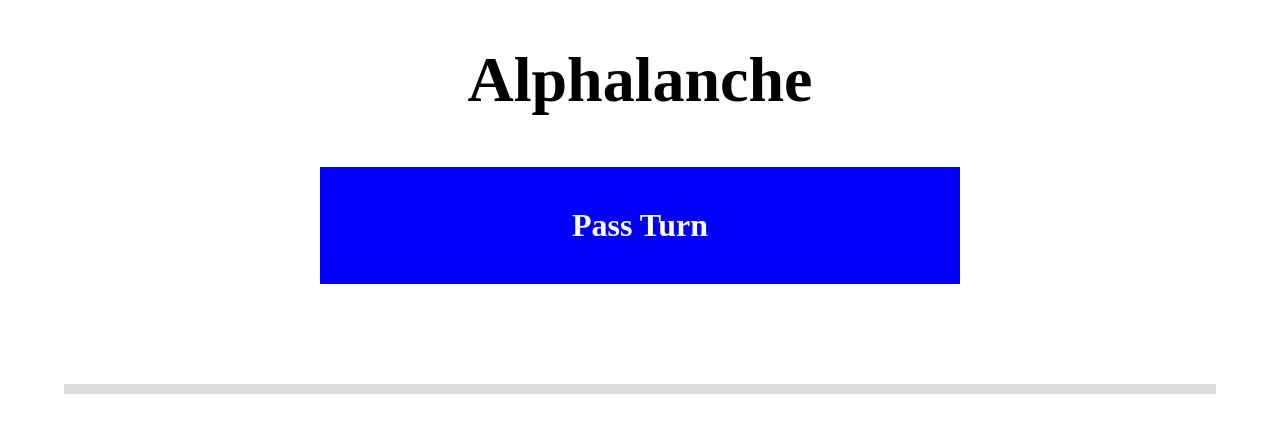
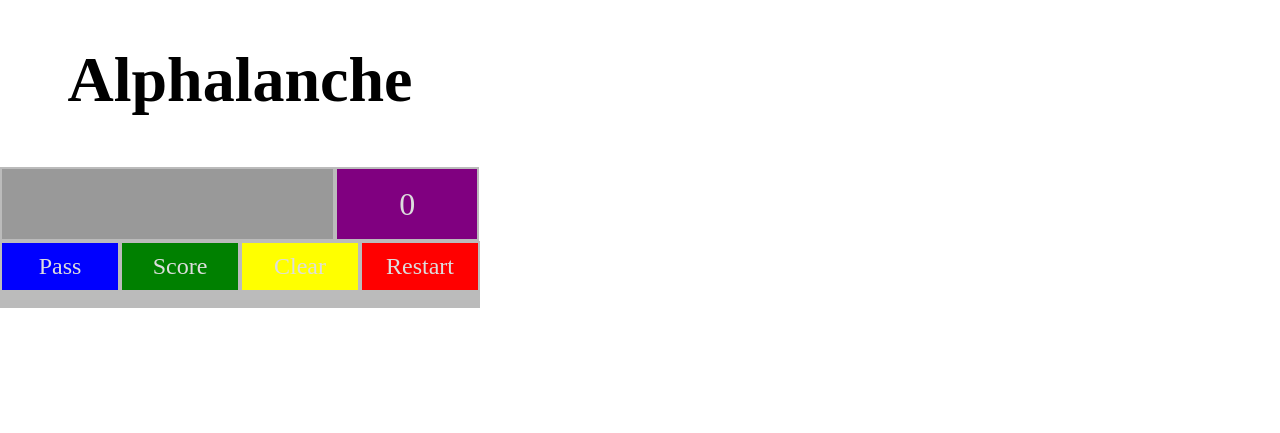
Before and after one commit to jcuffe/alphalanche, a Rails app: page / in a window 1280 px wide. Shown: the top 433 px of the page. Run offline with Rails 7, Linux system fonts and the light colour scheme; style sheets or scripts are compiled from the project's sources.

Commit message:
implemented letter selection and word scoring

```diff
--- a/app/assets/stylesheets/game.css.scss
+++ b/app/assets/stylesheets/game.css.scss
@@ -3,6 +3,10 @@
 // You can use Sass (SCSS) here: http://sass-lang.com/
 
 #container {
+    div {
+        float: left;
+    }
+    width: 480px;
 }
 
 #title {
@@ -11,31 +15,77 @@
     margin-bottom: 50px;
 }
 
+.game-buttons {
+    div {
+        width: calc(25% - 4px);
+        border: 2px solid #bbb;
+        padding-top: 10px;
+        padding-bottom: 10px;
+        text-align: center;
+        font-size: 1.5em;
+        color: #ddd;
+    }
+    clear: both;
+    width: 100%;
+}
+
+.status {
+    clear: both;
+    width: calc(100% - 1px);
+    div {
+        border: 2px solid #bbb;
+        height: 70px;
+        line-height: 70px;
+        font-size: 2em;
+        text-align: center;
+        vertical-align: middle;
+        color: #ddd;
+    }
+}
+
+#current-word {
+    background-color: #999;
+    width: calc(70% - 4px);
+}
+
+#current-score {
+    background-color: purple;
+    width: calc(30% - 4px);
+}
+
 #pass-turn {
-    width: 50%;
-    margin: auto;
-    margin-bottom: 100px;
     background-color: blue;
-    h2 {
-        padding: 40px;
-        text-align: center;
-        font-size: 2em;
-        color: white;
-    }
+}
+#restart-game {
+    background-color: red;
+}
+#score-word {
+    background-color: green;
+}
+#clear-word {
+    background-color: yellow;
 }
 
 #play-area {
     margin: auto;
-    width: 90%;
+    width: 100%;
+}
+
+.game-row {
+    clear:both;
+    width: 100%;
 }
 
 .game-cell {
-    width: 25%;
-    max-height: 150px;
-    max-width: 150px;
+    width: calc(25% - 4px);
     color: #fff;
     font-size: 6em;
     text-align: center;
-    background-color: #000;
-    border: 2px solid #ddd;
+    background-color: #333;
+    border: 2px solid #bbb;
 }
+
+.selected {
+    background-color: #ddd;
+    color: #333;
+}
--- a/app/views/game/index.html.erb
+++ b/app/views/game/index.html.erb
@@ -5,15 +5,24 @@
     ></div>
 <div id="container">
     <h1 id="title">Alphalanche</h1>
-    <div id="pass-turn"><h2>Pass Turn</h2></div>
-        <table id="play-area">
+    <div id="play-area">
+        <div class="status">
+            <div id="current-word"></div>
+            <div id="current-score">0</div>
+        </div>
+        <div class="game-buttons">
+            <div id="pass-turn">Pass</div>
+            <div id="score-word">Score</div>
+            <div id="clear-word">Clear</div>
+            <div id="restart-game">Restart</div>
+        </div>
         <% 4.times do |i| %>
-            <tr>
+            <div class="game-row">
                 <% 4.times do |j| %>
-                    <td class="game-cell" data-x="<%= i %>" data-y="<%= j %>" data-letter="">
-                    </td>
+                    <div class="game-cell" data-x="<%= i %>" data-y="<%= j %>" data-letter="">
+                    </div>
                 <% end %>
-            </tr>
+            </div>
         <% end %>
-    </table>
+    </div>
 </div>
```
Also changed, not shown: app/assets/javascripts/game.js (+61 -10 lines).
